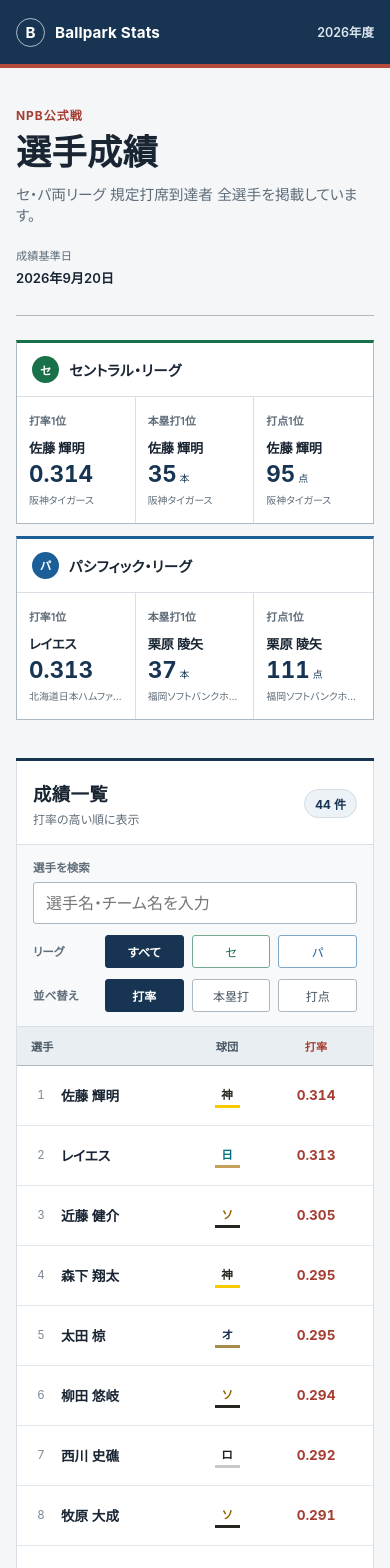
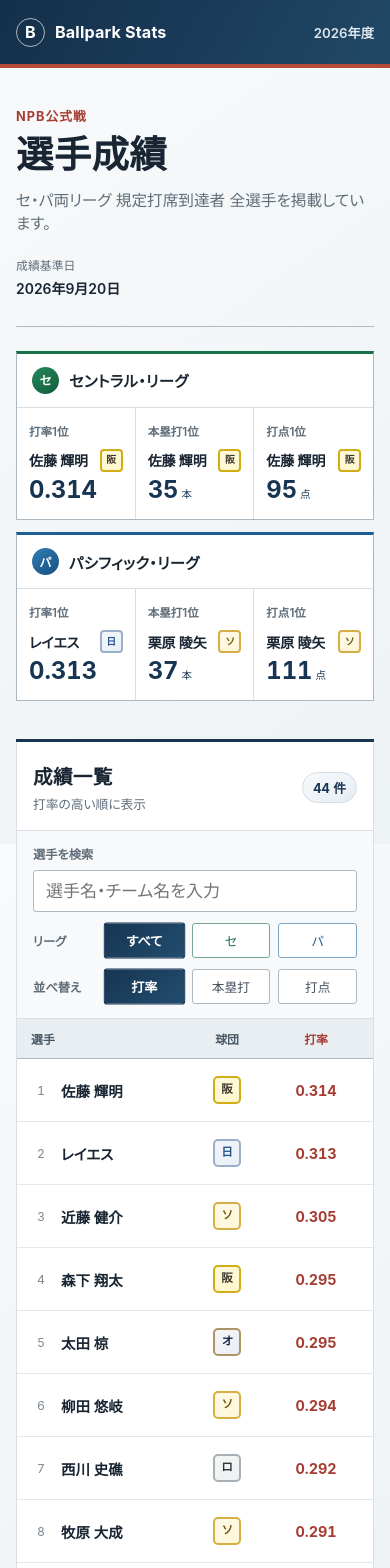
Before and after one commit to siytuon/nextjs-learning, a Next.js app: page / in a window 390 px wide. Shown: the top 1568 px of the page. Built offline with nearby package versions, Linux system fonts and the light colour scheme.

Commit message:
Refine team badges and responsive styling

```diff
--- a/app/globals.css
+++ b/app/globals.css
@@ -11,19 +11,19 @@
 
 * { box-sizing: border-box; }
 
-html { scroll-behavior: smooth; background: var(--paper); }
+html { scroll-behavior: smooth; background: #f1f5f8; font-size: 17px; }
 
 body {
   margin: 0;
   color: var(--ink);
-  background: var(--paper);
+  background: linear-gradient(145deg, #f8fafb 0%, #f3f6f8 52%, #edf2f5 100%) fixed;
   font-family: -apple-system, BlinkMacSystemFont, "Hiragino Sans", "Yu Gothic UI", "Yu Gothic", Meiryo, sans-serif;
   font-feature-settings: "palt";
 }
 
 a { color: inherit; }
 
-.siteHeader { color: #fff; background: var(--primary); border-bottom: 4px solid #b64b3b; }
+.siteHeader { color: #fff; background: linear-gradient(120deg, #142f49 0%, #1b3d5b 58%, #214966 100%); border-bottom: 4px solid #b64b3b; }
 
 .headerInner {
   width: min(1080px, calc(100% - 48px));
@@ -54,16 +54,17 @@ h1 { margin-bottom: 10px; font-size: clamp(2.2rem, 5vw, 3.5rem); font-weight: 70
 .leagueBoard-pacific { border-top-color: #1b5f99; }
 .leagueBoardHeading { display: flex; align-items: center; gap: 10px; padding: 15px 18px; border-bottom: 1px solid var(--line); }
 .leagueBoardHeading > span { display: inline-grid; width: 27px; height: 27px; place-items: center; color: #fff; border-radius: 50%; font-size: .72rem; font-weight: 700; }
-.leagueBoard-central .leagueBoardHeading > span { background: #187148; }
-.leagueBoard-pacific .leagueBoardHeading > span { background: #1b5f99; }
+.leagueBoard-central .leagueBoardHeading > span { background: linear-gradient(145deg, #25885d, #125d3a); }
+.leagueBoard-pacific .leagueBoardHeading > span { background: linear-gradient(145deg, #327db5, #164f80); }
 .leagueBoardHeading h2 { margin: 0; font-size: .9rem; }
 .leaderMetrics { display: grid; grid-template-columns: repeat(3, minmax(0, 1fr)); margin: 0; }
 .leaderMetrics > div { min-width: 0; padding: 17px 16px 18px; border-right: 1px solid var(--line); }
 .leaderMetrics > div:last-child { border-right: 0; }
 .leaderMetrics dt { margin-bottom: 10px; color: var(--muted); font-size: .68rem; font-weight: 600; }
 .leaderMetrics dd { display: grid; gap: 5px; margin: 0; }
-.leaderMetrics strong { overflow: hidden; font-size: .9rem; text-overflow: ellipsis; white-space: nowrap; }
-.leaderMetrics dd > small { overflow: hidden; color: var(--muted); font-size: .62rem; text-overflow: ellipsis; white-space: nowrap; }
+.leaderPlayer { display: flex; min-width: 0; align-items: center; justify-content: space-between; gap: 7px; }
+.leaderPlayer strong { overflow: hidden; font-size: .9rem; text-overflow: ellipsis; white-space: nowrap; }
+.leaderPlayer .teamBadge { width: 23px; height: 23px; flex-basis: 23px; border-radius: 4px; font-size: .58rem; }
 .leaderValue { color: var(--primary); font-size: 1.65rem; font-weight: 700; font-variant-numeric: tabular-nums; line-height: 1.1; }
 .leaderValue small { margin-left: 3px; font-size: .62rem; font-weight: 500; }
 .notice, .listHeading p { color: var(--muted); font-size: .75rem; }
@@ -72,7 +73,7 @@ h1 { margin-bottom: 10px; font-size: clamp(2.2rem, 5vw, 3.5rem); font-weight: 70
 .listHeading { min-height: 82px; padding: 19px 22px 17px; display: flex; align-items: center; justify-content: space-between; gap: 20px; border-right: 1px solid var(--line); border-left: 1px solid var(--line); }
 h2 { margin-bottom: 4px; font-size: 1.15rem; letter-spacing: .02em; }
 .listHeading p { margin-bottom: 0; }
-.resultCount { padding: 5px 10px; color: var(--primary) !important; background: #edf2f6; border: 1px solid #d3dce4; border-radius: 999px; font-weight: 700; font-variant-numeric: tabular-nums; }
+.resultCount { padding: 5px 10px; color: var(--primary) !important; background: linear-gradient(145deg, #f8fafc, #e5edf3); border: 1px solid #d3dce4; border-radius: 999px; font-weight: 700; font-variant-numeric: tabular-nums; }
 .tableTools { display: grid; grid-template-columns: minmax(0, 1fr) auto; align-items: center; gap: 18px; padding: 16px 22px; background: #f7f9fb; border: 1px solid var(--line); border-bottom: 0; }
 .searchField, .filterLeague { display: grid; grid-template-columns: 82px repeat(3, max-content); align-items: center; gap: 8px; }
 .searchField { grid-template-columns: 82px minmax(220px, 360px); }
@@ -80,15 +81,17 @@ h2 { margin-bottom: 4px; font-size: 1.15rem; letter-spacing: .02em; }
 .searchField label, .filterLeague > span, .sortControls > span { color: var(--muted); font-size: .72rem; font-weight: 600; }
 .searchField input { width: 100%; padding: 10px 12px; color: var(--ink); background: var(--surface); border: 1px solid var(--line-strong); border-radius: 3px; font: inherit; }
 .searchField input:focus { border-color: var(--primary); outline: 2px solid rgba(23, 53, 82, .16); outline-offset: 1px; }
-.filterLeague button, .sortControls button { min-width: 58px; padding: 7px 13px; color: #44525f; background: var(--surface); border: 1px solid var(--line-strong); border-radius: 3px; font: inherit; font-size: .75rem; cursor: pointer; transition: color .15s ease, background-color .15s ease, border-color .15s ease; }
-.filterLeague button:hover, .sortControls button:hover { color: var(--primary); border-color: var(--primary); }
-.filterLeague button[aria-pressed="true"], .sortControls button[aria-pressed="true"] { color: #fff; background: var(--primary); border-color: var(--primary); font-weight: 700; }
+.filterLeague button, .sortControls button { min-width: 58px; padding: 7px 13px; color: #44525f; background: var(--surface); border: 1px solid var(--line-strong); border-radius: 3px; font: inherit; font-size: .75rem; cursor: pointer; transition: color .15s ease, background-color .15s ease, border-color .15s ease, transform .15s ease; }
+.filterLeague button:hover, .sortControls button:hover { color: var(--primary); border-color: var(--primary); transform: scale(1.04); }
+.filterLeague button[aria-pressed="true"], .sortControls button[aria-pressed="true"] { color: #fff; background: linear-gradient(135deg, #173552, #224d6e); border-color: var(--primary); font-weight: 700; transform: scale(1.03); }
+.filterLeague button[aria-pressed="true"]:hover, .sortControls button[aria-pressed="true"]:hover { transform: scale(1.06); }
+.filterLeague button:active, .sortControls button:active { transform: scale(.98); }
 .filterLeague .leagueFilterCentral { color: #187148; border-color: #76aa90; }
 .filterLeague .leagueFilterCentral:hover { color: #125d3a; background: #eaf5ef; border-color: #187148; }
-.filterLeague .leagueFilterCentral[aria-pressed="true"] { color: #fff; background: #187148; border-color: #187148; }
+.filterLeague .leagueFilterCentral[aria-pressed="true"] { color: #fff; background: linear-gradient(135deg, #176a45, #23845a); border-color: #187148; }
 .filterLeague .leagueFilterPacific { color: #1b5f99; border-color: #7da7c9; }
 .filterLeague .leagueFilterPacific:hover { color: #164f80; background: #eaf2f9; border-color: #1b5f99; }
-.filterLeague .leagueFilterPacific[aria-pressed="true"] { color: #fff; background: #1b5f99; border-color: #1b5f99; }
+.filterLeague .leagueFilterPacific[aria-pressed="true"] { color: #fff; background: linear-gradient(135deg, #1a588e, #2872ab); border-color: #1b5f99; }
 .filterLeague button:focus-visible, .sortControls button:focus-visible { outline: 2px solid rgba(23, 53, 82, .25); outline-offset: 2px; }
 .emptyResult { margin: 0; padding: 24px; color: var(--muted); border: 1px solid var(--line); border-top: 0; text-align: center; }
 .scrollHint { display: none; }
@@ -100,11 +103,13 @@ table { width: 100%; min-width: 820px; border-collapse: collapse; font-size: .85
 .colTeam { width: 29%; }
 .colGames, .colAverage, .colHomeRuns, .colRbi { width: 9.75%; }
 th { padding: 11px 18px; color: #475664; background: #e9eef2; border-bottom: 1px solid var(--line-strong); font-size: .7rem; font-weight: 600; text-align: right; white-space: nowrap; }
-.tableSortButton { min-width: 100%; padding: 0; color: inherit; background: transparent; border: 0; font: inherit; font-weight: inherit; text-align: right; cursor: pointer; }
-.tableSortButton:hover { color: var(--accent); }
+.tableSortButton { min-width: 100%; padding: 0; color: inherit; background: transparent; border: 0; font: inherit; font-weight: inherit; text-align: right; cursor: pointer; transition: color .15s ease, transform .15s ease; }
+.tableSortButton:hover { color: var(--accent); transform: scale(1.06); }
+.tableSortButton:active { transform: scale(.98); }
 .tableSortButton:focus-visible { outline: 2px solid rgba(23, 53, 82, .25); outline-offset: 3px; }
-th[aria-sort="descending"] { background: #f3e7e5; }
-th[aria-sort="descending"] .tableSortButton { color: var(--accent); font-weight: 700; }
+th[aria-sort="descending"] { background: linear-gradient(135deg, #f7efed, #f0dfdc); }
+th[aria-sort="descending"] .tableSortButton { color: var(--accent); font-weight: 700; transform: scale(1.04); }
+th[aria-sort="descending"] .tableSortButton:hover { transform: scale(1.08); }
 th:first-child, th:nth-child(4) { text-align: left; }
 td { padding: 17px 18px; border-bottom: 1px solid #e2e7eb; text-align: right; font-variant-numeric: tabular-nums; white-space: nowrap; }
 tbody tr:last-child td { border-bottom: 0; }
@@ -113,37 +118,43 @@ td:first-child { min-width: 160px; text-align: left; }
 td:nth-child(4) { text-align: left; }
 .playerCell { display: flex; align-items: center; gap: 15px; }
 .playerIdentity { display: grid; }
-.playerSelectButton { padding: 2px 0; color: var(--ink); background: transparent; border: 0; font: inherit; font-weight: 700; text-align: left; cursor: pointer; }
-.playerSelectButton:hover { color: var(--accent); }
+.playerSelectButton { padding: 2px 0; color: var(--ink); background: transparent; border: 0; font: inherit; font-weight: 700; text-align: left; cursor: pointer; transform-origin: left center; transition: color .15s ease, transform .15s ease; }
+.playerSelectButton:hover { color: var(--accent); transform: scale(1.04); }
 .playerSelectButton:focus-visible { outline: 2px solid rgba(23, 53, 82, .25); outline-offset: 3px; }
-.playerSelectButton[aria-pressed="true"] { color: var(--accent); text-decoration: underline; text-decoration-thickness: 2px; text-underline-offset: 4px; }
+.playerSelectButton[aria-pressed="true"] { color: var(--accent); text-decoration: underline; text-decoration-thickness: 2px; text-underline-offset: 4px; transform: scale(1.03); }
+.playerSelectButton[aria-pressed="true"]:hover { transform: scale(1.06); }
+.playerSelectButton:active { transform: scale(.98); }
 .mobileTeamHeading, .mobileTeamCell { display: none; }
 .mobileMetric { display: none; }
 .rank { width: 20px; color: #7d8993; font-size: .72rem; font-variant-numeric: tabular-nums; text-align: center; }
 .league { display: inline-grid; min-width: 26px; min-height: 26px; place-items: center; border: 1px solid currentColor; border-radius: 50%; font-size: .68rem; font-weight: 700; }
-.league-central { color: #187148; background: #eaf5ef; }
-.league-pacific { color: #1b5f99; background: #eaf2f9; }
-.teamName { --team-primary: var(--ink); --team-secondary: var(--line-strong); display: inline; padding-bottom: 3px; color: var(--team-primary); background: linear-gradient(90deg, var(--team-primary) 0 72%, var(--team-secondary) 72% 100%) left bottom / 100% 2px no-repeat; font-weight: 650; }
-.team-hanshin { --team-primary: #27251f; --team-secondary: #f9c900; }
-.team-giants { --team-primary: #d94b00; --team-secondary: #27251f; }
-.team-baystars { --team-primary: #0067b1; --team-secondary: #71c5e8; }
-.team-hawks { --team-primary: #956300; --team-secondary: #27251f; }
-.team-fighters { --team-primary: #006f86; --team-secondary: #c6a15b; }
-.team-marines { --team-primary: #202020; --team-secondary: #c7c9cb; }
-.team-buffaloes { --team-primary: #1b2b4b; --team-secondary: #a58b4c; }
-.team-lions { --team-primary: #163d6b; --team-secondary: #79bde8; }
-.team-dragons { --team-primary: #164194; --team-secondary: #c8102e; }
-.team-swallows { --team-primary: #163b33; --team-secondary: #96c93d; }
-.team-carp { --team-primary: #c8102e; --team-secondary: #ef9aaa; }
-.team-eagles { --team-primary: #870042; --team-secondary: #e5a8c1; }
-.selectedMetric { color: var(--accent); background: #fdf7f6; font-weight: 700; }
+.league-central { color: #187148; background: linear-gradient(145deg, #f7fcf9, #dfefe6); }
+.league-pacific { color: #1b5f99; background: linear-gradient(145deg, #f7fbfe, #ddebf5); }
+.teamDisplay { display: inline-flex; min-width: 0; align-items: center; gap: 8px; vertical-align: middle; }
+.teamBadge { --team-bg: #eef2f5; --team-fg: var(--ink); --team-accent: var(--line-strong); display: inline-grid; width: 29px; height: 29px; flex: 0 0 29px; place-items: center; color: var(--team-fg); background: linear-gradient(145deg, color-mix(in srgb, var(--team-bg), #fff 38%), var(--team-bg)); border: 2px solid var(--team-accent); border-radius: 5px; font-size: .68rem; font-weight: 800; letter-spacing: -.02em; line-height: 1; }
+.teamLabel { overflow: hidden; color: var(--ink); font-size: .78rem; font-weight: 650; text-overflow: ellipsis; white-space: nowrap; }
+.team-hanshin { --team-bg: #fff6c9; --team-fg: #383329; --team-accent: #d1ad16; }
+.team-giants { --team-bg: #ffede4; --team-fg: #a54115; --team-accent: #dd8a5d; }
+.team-baystars { --team-bg: #e7f4fb; --team-fg: #075b96; --team-accent: #73badb; }
+.team-hawks { --team-bg: #fff7d8; --team-fg: #715714; --team-accent: #d5ae45; }
+.team-fighters { --team-bg: #eaf0f8; --team-fg: #24528c; --team-accent: #9cafc8; }
+.team-marines { --team-bg: #eef0f1; --team-fg: #303437; --team-accent: #a8b0b5; }
+.team-buffaloes { --team-bg: #eceef5; --team-fg: #17264a; --team-accent: #aa9664; }
+.team-lions { --team-bg: #e6f2f7; --team-fg: #174b77; --team-accent: #79b7d0; }
+.team-dragons { --team-bg: #ebeffb; --team-fg: #24469a; --team-accent: #ce8793; }
+.team-swallows { --team-bg: #e8f4ed; --team-fg: #16623b; --team-accent: #91bd9e; }
+.team-carp { --team-bg: #fae9ec; --team-fg: #a5202f; --team-accent: #df929d; }
+.team-eagles { --team-bg: #f5e8ec; --team-fg: #78182d; --team-accent: #c5a25a; }
+.selectedMetric { color: var(--accent); background: linear-gradient(135deg, #fffafa, #f8ecea); font-weight: 700; }
 .playerDetails { position: fixed; z-index: 20; top: 84px; right: 20px; width: min(390px, calc(100% - 40px)); max-height: calc(100vh - 104px); overflow-y: auto; background: var(--surface); border: 1px solid var(--line-strong); border-top: 4px solid var(--primary); box-shadow: 0 12px 32px rgba(20, 41, 61, .16); }
 .playerDetailsHeader { display: flex; align-items: flex-start; justify-content: space-between; gap: 18px; padding: 20px; border-bottom: 1px solid var(--line); }
 .playerDetailsHeader h3 { margin: 8px 0 4px; font-size: 1.35rem; }
 .playerDetailsLeague { display: inline-block; margin: 0; padding: 3px 7px; border: 1px solid currentColor; border-radius: 999px; font-size: .68rem; font-weight: 700; }
-.playerDetailsTeam { margin: 0; color: var(--muted); font-size: .75rem; }
-.playerDetailsClose { padding: 6px 9px; color: var(--muted); background: transparent; border: 1px solid var(--line-strong); border-radius: 3px; font: inherit; font-size: .7rem; cursor: pointer; }
-.playerDetailsClose:hover { color: var(--primary); border-color: var(--primary); }
+.playerDetailsTeam { margin-top: 9px; }
+.playerDetailsTeam .teamLabel { color: var(--muted); font-size: .75rem; }
+.playerDetailsClose { padding: 6px 9px; color: var(--muted); background: transparent; border: 1px solid var(--line-strong); border-radius: 3px; font: inherit; font-size: .7rem; cursor: pointer; transition: color .15s ease, border-color .15s ease, transform .15s ease; }
+.playerDetailsClose:hover { color: var(--primary); border-color: var(--primary); transform: scale(1.05); }
+.playerDetailsClose:active { transform: scale(.97); }
 .playerDetailsClose:focus-visible { outline: 2px solid rgba(23, 53, 82, .25); outline-offset: 2px; }
 .playerDetailsGrid { display: grid; grid-template-columns: repeat(3, 1fr); margin: 0; }
 .playerDetailsGrid > div { padding: 14px 16px; border-right: 1px solid var(--line); border-bottom: 1px solid var(--line); }
@@ -185,7 +196,7 @@ footer p { width: min(1080px, calc(100% - 48px)); margin: 0 auto; padding: 22px
   .colLeague, .colTeam, .colGames, .colHomeRuns, .colRbi, .mobileHidden { display: none; }
   .mobileTeamHeading { display: table-cell; text-align: center; }
   .mobileTeamCell { display: table-cell; padding-right: 4px; padding-left: 4px; text-align: center; }
-  .mobileTeamCode { display: inline-grid; min-width: 25px; min-height: 25px; place-items: center; color: var(--team-primary); border-bottom: 3px solid var(--team-secondary); font-size: .72rem; font-weight: 700; }
+  .mobileTeamCell .teamBadge { width: 28px; height: 28px; flex-basis: 28px; }
   .mobileMetricHeading, td.mobileMetricValue { text-align: center; }
   .mobileMetricHeading, th.mobileMetricHeading[aria-sort="descending"] { color: var(--accent); background: #e9eef2; }
   td.mobileMetricValue { color: var(--accent); background: transparent; font-weight: 700; }
@@ -194,12 +205,12 @@ footer p { width: min(1080px, calc(100% - 48px)); margin: 0 auto; padding: 22px
   th, td { padding-right: 14px; padding-left: 14px; }
   .playerCell { gap: 10px; }
   .playerIdentity { min-width: 0; }
-  .playerDetails { top: auto; right: 12px; bottom: 12px; width: calc(100% - 24px); max-height: min(68vh, 560px); }
+  .playerDetails { top: 12px; right: 12px; bottom: auto; width: calc(100% - 24px); max-height: min(68vh, 560px); }
   .playerDetailsHeader { padding: 16px; }
   .playerDetailsGrid > div { padding: 12px 13px; }
 }
 
 @media (prefers-reduced-motion: reduce) {
   html { scroll-behavior: auto; }
-  .filterLeague button, .sortControls button { transition: none; }
+  .filterLeague button, .sortControls button, .tableSortButton, .playerSelectButton, .playerDetailsClose { transition: none; transform: none !important; }
 }
--- a/app/page.tsx
+++ b/app/page.tsx
@@ -1,4 +1,5 @@
 import PlayerTable from "./player-table";
+import TeamBadge from "./team-badge";
 import { loadPlayers, playerData, type Player } from "@/lib/players";
 
 function leaderBy(players: Player[], key: "average" | "homeRuns" | "rbi") {
@@ -57,25 +58,31 @@ export default async function Home() {
                 <div>
                   <dt>打率1位</dt>
                   <dd>
-                    <strong>{leaders.average.name}</strong>
+                    <span className="leaderPlayer">
+                      <strong>{leaders.average.name}</strong>
+                      <TeamBadge team={leaders.average.team} />
+                    </span>
                     <span className="leaderValue">{leaders.average.average.toFixed(3)}</span>
-                    <small>{leaders.average.team}</small>
                   </dd>
                 </div>
                 <div>
                   <dt>本塁打1位</dt>
                   <dd>
-                    <strong>{leaders.homeRuns.name}</strong>
+                    <span className="leaderPlayer">
+                      <strong>{leaders.homeRuns.name}</strong>
+                      <TeamBadge team={leaders.homeRuns.team} />
+                    </span>
                     <span className="leaderValue">{leaders.homeRuns.homeRuns}<small>本</small></span>
-                    <small>{leaders.homeRuns.team}</small>
                   </dd>
                 </div>
                 <div>
                   <dt>打点1位</dt>
                   <dd>
-                    <strong>{leaders.rbi.name}</strong>
+                    <span className="leaderPlayer">
+                      <strong>{leaders.rbi.name}</strong>
+                      <TeamBadge team={leaders.rbi.team} />
+                    </span>
                     <span className="leaderValue">{leaders.rbi.rbi}<small>点</small></span>
-                    <small>{leaders.rbi.team}</small>
                   </dd>
                 </div>
               </dl>
--- a/app/player-details.tsx
+++ b/app/player-details.tsx
@@ -1,4 +1,5 @@
 import type { Player } from "@/lib/players";
+import TeamBadge from "./team-badge";
 
 type PlayerDetailsProps = {
   player: Player;
@@ -17,7 +18,9 @@ export default function PlayerDetails({
             {player.league}・リーグ
           </p>
           <h3 id="player-details-title">{player.name}</h3>
-          <p className="playerDetailsTeam">{player.team}</p>
+          <div className="playerDetailsTeam">
+            <TeamBadge team={player.team} showName />
+          </div>
         </div>
         <button
           className="playerDetailsClose"
--- a/app/player-table.tsx
+++ b/app/player-table.tsx
@@ -3,6 +3,7 @@
 import { useState } from "react";
 import type { Player } from "@/lib/players";
 import PlayerDetails from "./player-details";
+import TeamBadge from "./team-badge";
 
 type PlayerTableProps = {
   players: Player[];
@@ -16,36 +17,6 @@ const sortLabels: Record<SortKey, string> = {
   average: "打率",
   homeRuns: "本塁打",
   rbi: "打点",
-};
-
-const teamClassNames: Record<string, string> = {
-  "阪神タイガース": "team-hanshin",
-  "読売ジャイアンツ": "team-giants",
-  "横浜DeNAベイスターズ": "team-baystars",
-  "福岡ソフトバンクホークス": "team-hawks",
-  "北海道日本ハムファイターズ": "team-fighters",
-  "千葉ロッテマリーンズ": "team-marines",
-  "オリックス・バファローズ": "team-buffaloes",
-  "埼玉西武ライオンズ": "team-lions",
-  "中日ドラゴンズ": "team-dragons",
-  "東京ヤクルトスワローズ": "team-swallows",
-  "広島東洋カープ": "team-carp",
-  "東北楽天ゴールデンイーグルス": "team-eagles",
-};
-
-const teamShortNames: Record<string, string> = {
-  "阪神タイガース": "神",
-  "読売ジャイアンツ": "巨",
-  "横浜DeNAベイスターズ": "デ",
-  "中日ドラゴンズ": "中",
-  "東京ヤクルトスワローズ": "ヤ",
-  "広島東洋カープ": "広",
-  "北海道日本ハムファイターズ": "日",
-  "福岡ソフトバンクホークス": "ソ",
-  "千葉ロッテマリーンズ": "ロ",
-  "オリックス・バファローズ": "オ",
-  "埼玉西武ライオンズ": "西",
-  "東北楽天ゴールデンイーグルス": "楽",
 };
 
 export default function PlayerTable({ players }: PlayerTableProps) {
@@ -172,9 +143,7 @@ export default function PlayerTable({ players }: PlayerTableProps) {
                   </span>
                 </td>
                 <td className="mobileTeamCell">
-                  <span className={`mobileTeamCode ${teamClassNames[player.team] ?? ""}`}>
-                    {teamShortNames[player.team] ?? "-"}
-                  </span>
+                  <TeamBadge team={player.team} />
                 </td>
                 <td className="mobileHidden">
                   <span className={`league league-${player.league === "セ" ? "central" : "pacific"}`}>
@@ -182,9 +151,7 @@ export default function PlayerTable({ players }: PlayerTableProps) {
                   </span>
                 </td>
                 <td className="mobileHidden">
-                  <span className={`teamName ${teamClassNames[player.team] ?? ""}`}>
-                    {player.team}
-                  </span>
+                  <TeamBadge team={player.team} showName />
                 </td>
                 <td className="mobileHidden">{player.games}</td>
                 <td className={`mobileMetricValue ${sortKey === "average" ? "selectedMetric" : ""}`}>
--- /dev/null
+++ b/app/team-badge.tsx
@@ -0,0 +1,24 @@
+import { getTeamDisplay } from "@/lib/teams";
+
+type TeamBadgeProps = {
+  team: string;
+  showName?: boolean;
+};
+
+export default function TeamBadge({ team, showName = false }: TeamBadgeProps) {
+  const display = getTeamDisplay(team);
+
+  return (
+    <span className="teamDisplay">
+      <span
+        className={`teamBadge ${display.className}`}
+        aria-label={showName ? undefined : team}
+        aria-hidden={showName ? true : undefined}
+        title={showName ? undefined : team}
+      >
+        {display.code}
+      </span>
+      {showName && <span className="teamLabel">{team}</span>}
+    </span>
+  );
+}
--- /dev/null
+++ b/lib/teams.ts
@@ -0,0 +1,23 @@
+type TeamDisplay = {
+  code: string;
+  className: string;
+};
+
+const teamDisplays: Record<string, TeamDisplay> = {
+  "阪神タイガース": { code: "阪", className: "team-hanshin" },
+  "読売ジャイアンツ": { code: "巨", className: "team-giants" },
+  "横浜DeNAベイスターズ": { code: "横", className: "team-baystars" },
+  "中日ドラゴンズ": { code: "中", className: "team-dragons" },
+  "東京ヤクルトスワローズ": { code: "ヤ", className: "team-swallows" },
+  "広島東洋カープ": { code: "広", className: "team-carp" },
+  "福岡ソフトバンクホークス": { code: "ソ", className: "team-hawks" },
+  "埼玉西武ライオンズ": { code: "西", className: "team-lions" },
+  "北海道日本ハムファイターズ": { code: "日", className: "team-fighters" },
+  "オリックス・バファローズ": { code: "オ", className: "team-buffaloes" },
+  "千葉ロッテマリーンズ": { code: "ロ", className: "team-marines" },
+  "東北楽天ゴールデンイーグルス": { code: "楽", className: "team-eagles" },
+};
+
+export function getTeamDisplay(team: string): TeamDisplay {
+  return teamDisplays[team] ?? { code: "-", className: "" };
+}
```
Also changed, not shown: 3 other files (tests, documents, lock files or other folders).
